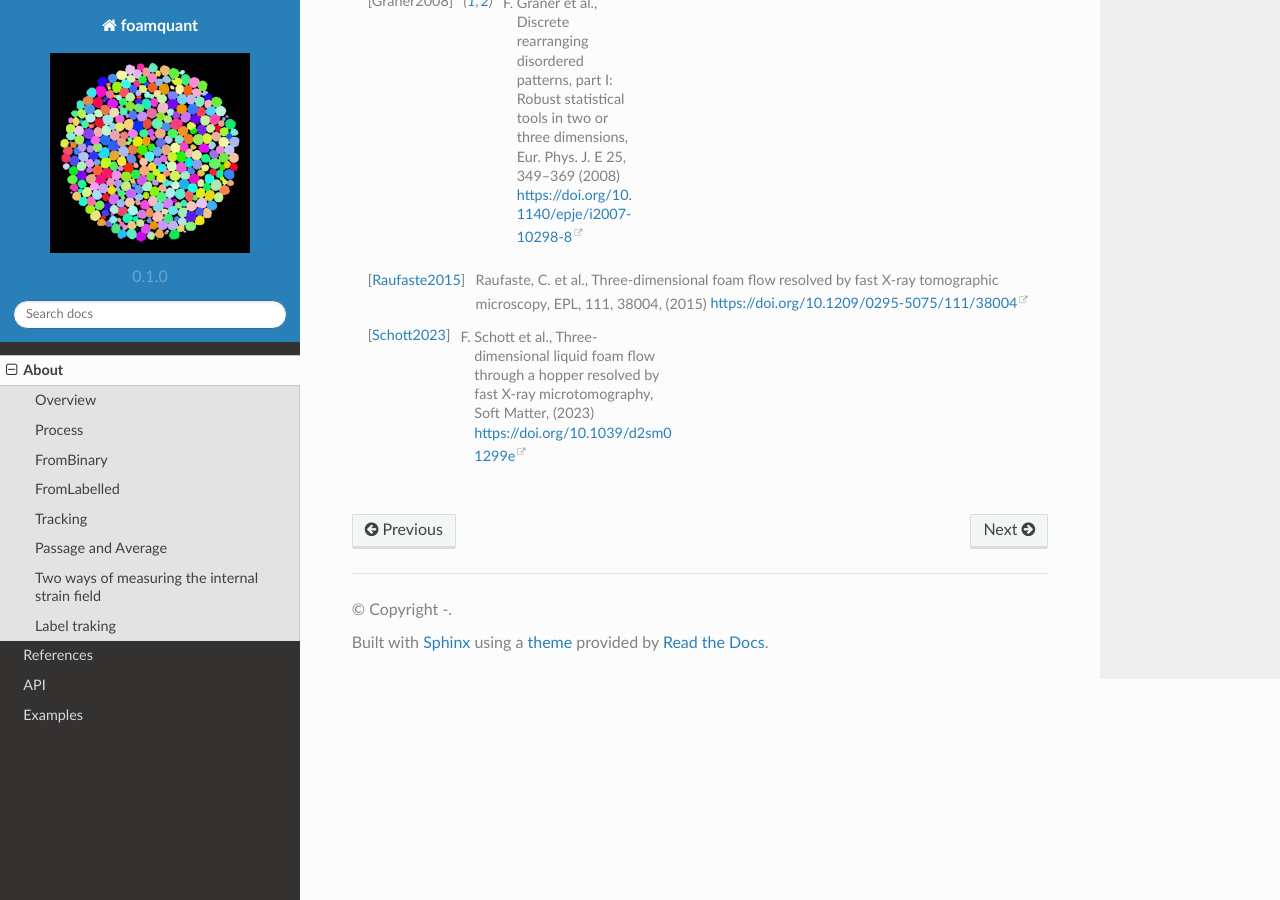
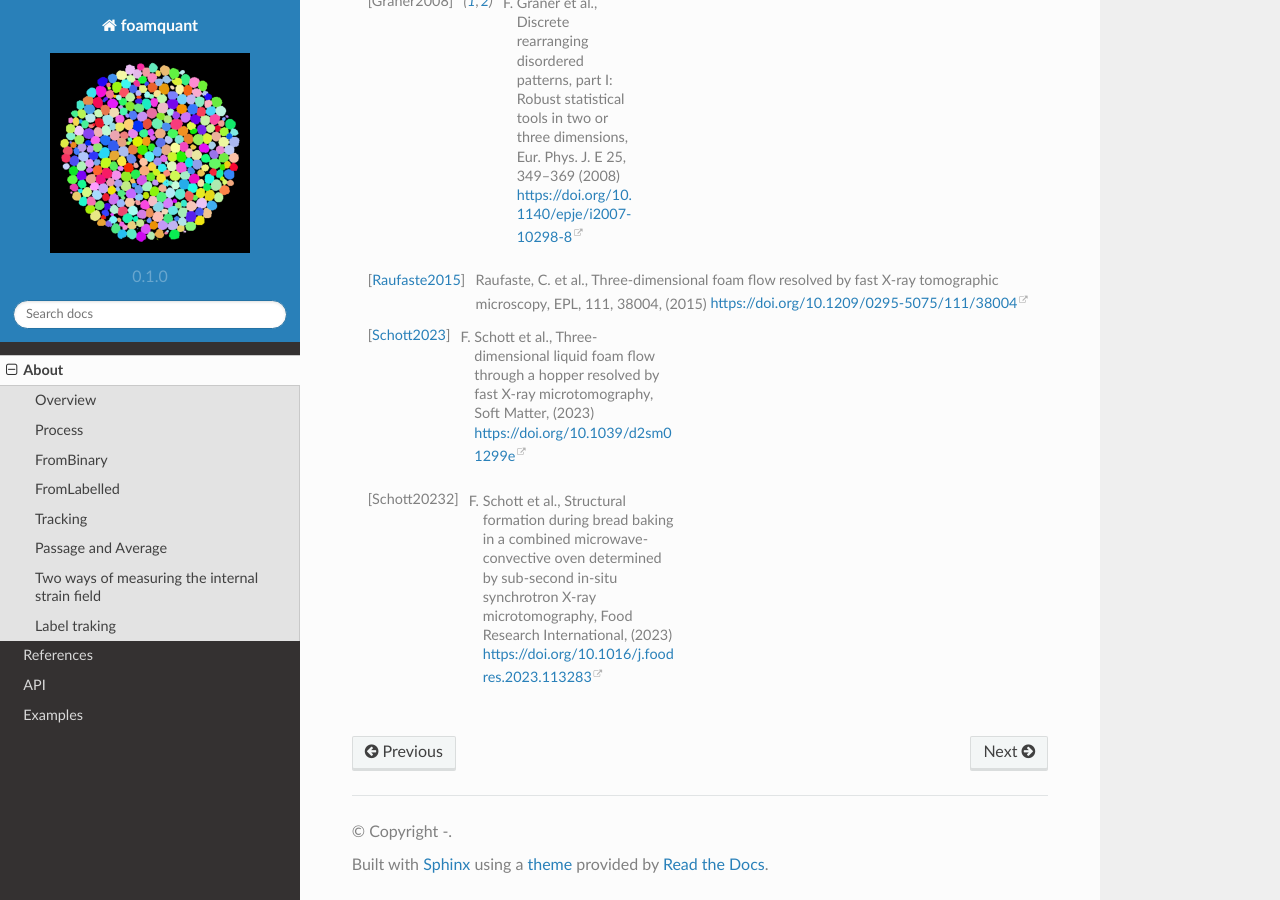
Before and after one commit to floschott/foamquant, a Sphinx documentation site: the page built from docs/source/about.rst, in a window 1280 px wide and 900 px high, scrolled down 5674 px. Built offline with Sphinx 7.4.7 and the Read the Docs theme 2.0.0, drawn with Linux system fonts in a browser that asks for light colours; some of the changed text lies outside the part shown.

Commit message:
Update about.rst

```diff
--- a/docs/source/about.rst
+++ b/docs/source/about.rst
@@ -114,3 +114,5 @@ References
 .. [Raufaste2015] Raufaste, C. et al., Three-dimensional foam flow resolved by fast X-ray tomographic microscopy, EPL, 111, 38004, (2015) https://doi.org/10.1209/0295-5075/111/38004
 
 .. [Schott2023] F. Schott et al., Three-dimensional liquid foam flow through a hopper resolved by fast X-ray microtomography, Soft Matter, (2023) https://doi.org/10.1039/d2sm01299e
+
+.. [Schott20232] F. Schott et al., Structural formation during bread baking in a combined microwave-convective oven determined by sub-second in-situ synchrotron X-ray microtomography, Food Research International, (2023) https://doi.org/10.1016/j.foodres.2023.113283
```
